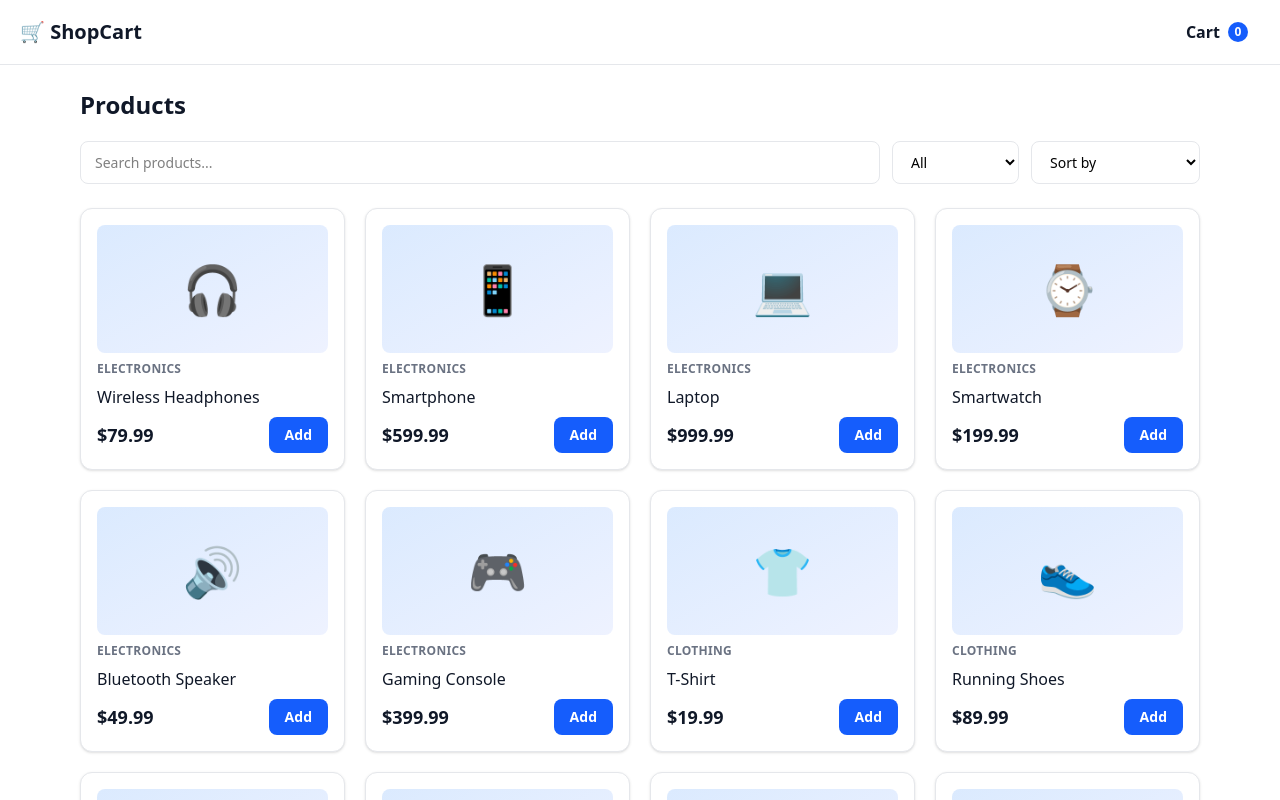
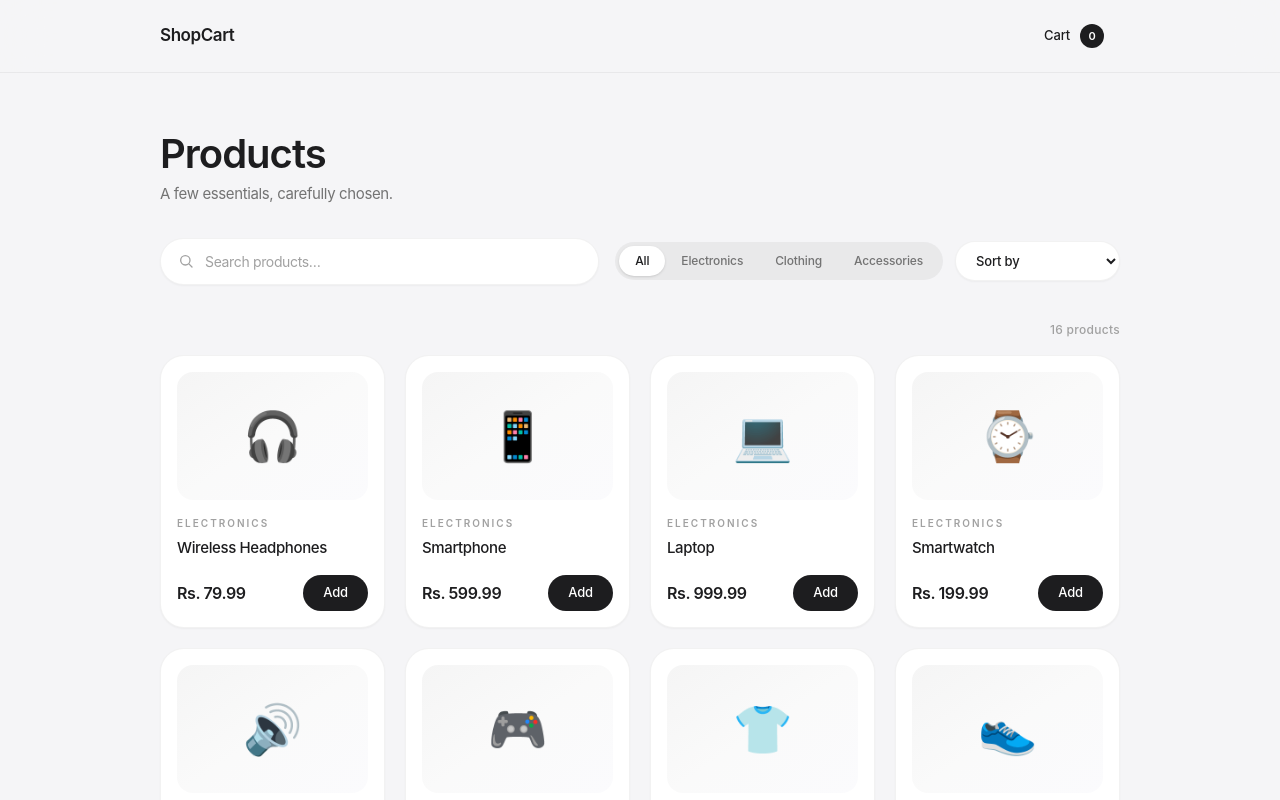
Before and after one commit to rupak-at/react_project_college, a React (Vite) app: page / in a window 1280 px wide. Shown: the top 800 px of the page. Built offline with nearby package versions, Linux system fonts and the light colour scheme.

Commit message:
Refactor to clean premium UI with rupee pricing

```diff
--- a/src/App.jsx
+++ b/src/App.jsx
@@ -11,7 +11,7 @@ function App() {
   return (
     <BrowserRouter>
       <Navbar cartCount={cartCount} />
-      <main className="mx-auto max-w-6xl px-4 py-6 pb-16">
+      <main className="mx-auto max-w-5xl px-5 py-10 pb-24 md:px-8 md:py-14">
         <Routes>
           <Route path="/" element={<CatalogPage onAdd={addToCart} />} />
           <Route
@@ -27,7 +27,21 @@ function App() {
           />
         </Routes>
       </main>
-      <Toaster position="top-center" toastOptions={{ duration: 2500 }} />
+      <Toaster
+        position="top-center"
+        toastOptions={{
+          duration: 2500,
+          style: {
+            background: '#1d1d1f',
+            color: '#ffffff',
+            borderRadius: '9999px',
+            fontSize: '13px',
+            fontWeight: '500',
+            padding: '10px 18px',
+            boxShadow: '0 8px 24px rgba(0, 0, 0, 0.16)',
+          },
+        }}
+      />
     </BrowserRouter>
   )
 }
--- a/src/components/CartSummary.jsx
+++ b/src/components/CartSummary.jsx
@@ -1,18 +1,20 @@
 function CartSummary({ count, total, onCheckout }) {
   return (
-    <aside className="self-start rounded-xl border border-gray-200 bg-white p-5 shadow-sm">
-      <h3 className="mb-3 text-lg font-bold text-gray-900">Order Summary</h3>
-      <p className="flex justify-between">
-        <span className="text-gray-600">Items</span>
-        <span className="font-medium">{count}</span>
+    <aside className="h-fit rounded-3xl border border-black/5 bg-white p-6 shadow-[0_1px_2px_rgba(0,0,0,0.04)] lg:sticky lg:top-24">
+      <h3 className="text-lg font-semibold tracking-tight text-[#1d1d1f]">Order Summary</h3>
+      <p className="mt-4 flex items-center justify-between text-[14px]">
+        <span className="text-neutral-500">Items</span>
+        <span className="font-medium text-[#1d1d1f]">{count}</span>
       </p>
-      <p className="mb-4 mt-3 flex justify-between border-t border-gray-200 pt-3 text-lg font-bold">
-        <span>Total</span>
-        <span>${total.toFixed(2)}</span>
+      <p className="mt-2 flex items-end justify-between border-t border-black/5 pt-4">
+        <span className="text-[14px] text-neutral-500">Total</span>
+        <span className="text-2xl font-semibold tracking-tight text-[#1d1d1f]">
+          Rs. {total.toFixed(2)}
+        </span>
       </p>
       <button
         type="button"
-        className="w-full rounded-lg bg-blue-600 py-2.5 font-semibold text-white transition hover:bg-blue-700"
+        className="mt-6 w-full rounded-full bg-[#1d1d1f] py-3 text-[15px] font-medium text-white transition hover:bg-black/80 active:scale-[0.98]"
         onClick={onCheckout}
       >
         Checkout
--- a/src/components/EmptyState.jsx
+++ b/src/components/EmptyState.jsx
@@ -1,10 +1,12 @@
 function EmptyState({ emoji, title, message, action }) {
   return (
-    <div className="rounded-xl border border-gray-200 bg-white px-6 py-16 text-center">
-      <span className="mb-3 block text-5xl">{emoji}</span>
-      <h3 className="mb-1 text-xl font-bold text-gray-900">{title}</h3>
-      <p className="mb-6 text-gray-500">{message}</p>
-      {action}
+    <div className="flex flex-col items-center rounded-3xl border border-black/5 bg-white px-6 py-20 text-center">
+      <span className="mb-5 flex h-20 w-20 items-center justify-center rounded-full bg-neutral-100 text-4xl">
+        {emoji}
+      </span>
+      <h3 className="text-2xl font-semibold tracking-tight text-[#1d1d1f]">{title}</h3>
+      <p className="mt-1.5 max-w-sm text-[15px] tracking-tight text-neutral-500">{message}</p>
+      <div className="mt-7">{action}</div>
     </div>
   )
 }
--- a/src/components/FilterBar.jsx
+++ b/src/components/FilterBar.jsx
@@ -1,31 +1,50 @@
 import { categories } from '../data/products'
 
-const inputClass =
-  'rounded-lg border border-gray-200 bg-white px-3.5 py-2.5 text-sm focus:outline-none focus:ring-2 focus:ring-blue-500'
+const selectClass =
+  'cursor-pointer rounded-full border border-black/5 bg-white px-4 py-2.5 text-[13px] font-medium text-[#1d1d1f] shadow-[0_1px_2px_rgba(0,0,0,0.04)] outline-none transition focus:ring-4 focus:ring-neutral-900/5'
 
 function FilterBar({ search, category, sort, onSearchChange, onCategoryChange, onSortChange }) {
   return (
-    <form className="mb-6 flex flex-wrap gap-3" onSubmit={(e) => e.preventDefault()}>
+    <form className="mb-9 flex flex-col gap-4 lg:flex-row lg:items-center" onSubmit={(e) => e.preventDefault()}>
+      <div className="relative grow">
+        <span className="pointer-events-none absolute left-4.5 top-1/2 -translate-y-1/2 text-neutral-400">
+          <svg width="16" height="16" viewBox="0 0 24 24" fill="none" stroke="currentColor" strokeWidth="2" strokeLinecap="round">
+            <circle cx="11" cy="11" r="7" />
+            <path d="m21 21-4.3-4.3" />
+          </svg>
+        </span>
         <input
           type="text"
-        className={`${inputClass} basis-64 grow min-w-0`}
-        placeholder="Search products..."
+          className="w-full rounded-full border border-black/5 bg-white py-3 pl-11 pr-5 text-[14px] tracking-tight text-[#1d1d1f] shadow-[0_1px_2px_rgba(0,0,0,0.04)] outline-none transition placeholder:text-neutral-400 focus:border-neutral-300 focus:ring-4 focus:ring-neutral-900/5"
+          placeholder="Search products…"
           value={search}
           onChange={onSearchChange}
         />
-      <select className={`${inputClass} cursor-pointer`} value={category} onChange={onCategoryChange}>
+      </div>
+      <div className="flex flex-wrap items-center justify-between gap-3 lg:justify-end">
+        <div className="inline-flex rounded-full bg-black/5 p-1">
           {categories.map((cat) => (
-          <option key={cat} value={cat}>
+            <button
+              type="button"
+              key={cat}
+              className={`rounded-full px-3.5 py-1.5 text-[12px] font-medium transition sm:px-4 ${
+                category === cat
+                  ? 'bg-white text-[#1d1d1f] shadow-sm'
+                  : 'text-neutral-500 hover:text-[#1d1d1f]'
+              }`}
+              onClick={() => onCategoryChange(cat)}
+            >
               {cat}
-          </option>
+            </button>
           ))}
-      </select>
-      <select className={`${inputClass} cursor-pointer`} value={sort} onChange={onSortChange}>
+        </div>
+        <select className={selectClass} value={sort} onChange={onSortChange}>
           <option value="featured">Sort by</option>
           <option value="price-asc">Price: Low to High</option>
           <option value="price-desc">Price: High to Low</option>
-        <option value="name">Name: A-Z</option>
+          <option value="name">Name: A–Z</option>
         </select>
+      </div>
     </form>
   )
 }
--- a/src/components/Navbar.jsx
+++ b/src/components/Navbar.jsx
@@ -2,19 +2,21 @@ import { Link } from 'react-router-dom'
 
 function Navbar({ cartCount }) {
   return (
-    <nav className="sticky top-0 z-10 flex items-center justify-between border-b border-gray-200 bg-white px-5 py-3">
-      <Link to="/" className="text-xl font-bold text-gray-900">
-        🛒 ShopCart
+    <nav className="sticky top-0 z-20 border-b border-black/5 bg-[#f5f5f7]/80 backdrop-blur-xl">
+      <div className="mx-auto flex max-w-5xl items-center justify-between px-5 py-4 md:px-8">
+        <Link to="/" className="text-[17px] font-semibold tracking-tight text-[#1d1d1f]">
+          ShopCart
         </Link>
         <Link
           to="/cart"
-        className="flex items-center gap-2 rounded-lg px-3 py-2 font-semibold text-gray-900 transition hover:bg-gray-100"
+          className="flex items-center gap-2.5 rounded-full px-4 py-2 text-[13px] font-medium text-[#1d1d1f] transition hover:bg-black/5 active:scale-95"
         >
           Cart
-        <span className="inline-flex h-5 min-w-5 items-center justify-center rounded-full bg-blue-600 px-1.5 text-xs font-bold text-white">
+          <span className="inline-flex h-6 min-w-6 items-center justify-center rounded-full bg-[#1d1d1f] px-2 text-[11px] font-semibold text-white">
             {cartCount}
           </span>
         </Link>
+      </div>
     </nav>
   )
 }
--- a/src/components/ProductCard.jsx
+++ b/src/components/ProductCard.jsx
@@ -2,18 +2,20 @@ function ProductCard({ product, onAdd }) {
   const { name, price, category, emoji } = product
 
   return (
-    <article className="flex flex-col gap-2 rounded-xl border border-gray-200 bg-white p-4 shadow-sm transition hover:-translate-y-0.5 hover:shadow-md">
-      <div className="flex h-32 items-center justify-center rounded-lg bg-gradient-to-br from-blue-100 to-indigo-50 text-5xl">
+    <article className="group flex flex-col rounded-3xl border border-black/5 bg-white p-4 shadow-[0_1px_2px_rgba(0,0,0,0.04)] transition duration-300 hover:-translate-y-1 hover:shadow-[0_12px_30px_rgba(0,0,0,0.08)]">
+      <div className="mb-4 flex h-32 items-center justify-center rounded-2xl bg-gradient-to-br from-neutral-100 via-neutral-50 to-[#fbfbfd] text-5xl transition-transform duration-300 group-hover:scale-[1.04]">
         {emoji}
       </div>
-      <span className="text-xs font-semibold uppercase tracking-wide text-gray-500">
+      <span className="text-[10px] font-semibold uppercase tracking-[0.2em] text-neutral-400">
         {category}
       </span>
-      <h3 className="text-base font-medium text-gray-900">{name}</h3>
-      <div className="mt-auto flex items-center justify-between">
-        <span className="text-lg font-bold text-gray-900">${price.toFixed(2)}</span>
+      <h3 className="mt-1.5 text-[15px] font-medium tracking-tight text-[#1d1d1f]">{name}</h3>
+      <div className="mt-auto flex items-center justify-between pt-4">
+        <span className="text-[16px] font-semibold tracking-tight text-[#1d1d1f]">
+          Rs. {price.toFixed(2)}
+        </span>
         <button
-          className="rounded-lg bg-blue-600 px-4 py-2 text-sm font-semibold text-white transition hover:bg-blue-700"
+          className="rounded-full bg-[#1d1d1f] px-5 py-2 text-[13px] font-medium text-white transition hover:bg-black/80 active:scale-95"
           onClick={() => onAdd(product)}
         >
           Add
--- a/src/components/ProductGrid.jsx
+++ b/src/components/ProductGrid.jsx
@@ -2,7 +2,7 @@ import ProductCard from './ProductCard'
 
 function ProductGrid({ products, onAdd }) {
   return (
-    <div className="grid grid-cols-1 gap-5 sm:grid-cols-2 md:grid-cols-3 lg:grid-cols-4">
+    <div className="grid grid-cols-2 gap-4 sm:grid-cols-3 lg:grid-cols-4 lg:gap-5">
       {products.map((product) => (
         <ProductCard key={product.id} product={product} onAdd={onAdd} />
       ))}
--- a/src/index.css
+++ b/src/index.css
@@ -1,5 +1,15 @@
 @import "tailwindcss";
 
 body {
-  font-family: system-ui, -apple-system, "Segoe UI", Roboto, sans-serif;
+  font-family: -apple-system, BlinkMacSystemFont, "SF Pro Display", "SF Pro Text", "Segoe UI", Roboto, sans-serif;
+  background-color: #f5f5f7;
+  color: #1d1d1f;
+  -webkit-font-smoothing: antialiased;
+  -moz-osx-font-smoothing: grayscale;
+  letter-spacing: -0.01em;
 }
+
+::selection {
+  background: rgba(0, 0, 0, 0.85);
+  color: #fff;
+}
--- a/src/pages/CatalogPage.jsx
+++ b/src/pages/CatalogPage.jsx
@@ -38,16 +38,29 @@ function CatalogPage({ onAdd }) {
 
   return (
     <section>
-      <h1 className="mb-5 text-2xl font-bold text-gray-900">Products</h1>
+      <header className="mb-8 text-center sm:text-left">
+        <h1 className="text-[34px] font-semibold leading-tight tracking-tight text-[#1d1d1f] md:text-[40px]">
+          Products
+        </h1>
+        <p className="mt-1 text-[15px] tracking-tight text-neutral-500">
+          A few essentials, carefully chosen.
+        </p>
+      </header>
+
       <FilterBar
         search={search}
         category={category}
         sort={sort}
         onSearchChange={(e) => setSearch(e.target.value)}
-        onCategoryChange={(e) => setCategory(e.target.value)}
+        onCategoryChange={setCategory}
         onSortChange={(e) => setSort(e.target.value)}
       />
+
       {filteredProducts.length > 0 ? (
+        <>
+          <p className="mb-4 text-right text-[12px] font-medium tracking-wide text-neutral-400">
+            {filteredProducts.length} {filteredProducts.length === 1 ? 'product' : 'products'}
+          </p>
           <ProductGrid
             products={filteredProducts}
             onAdd={(product) => {
@@ -55,6 +68,7 @@ function CatalogPage({ onAdd }) {
               toast.success(`${product.name} added to cart`)
             }}
           />
+        </>
       ) : (
         <EmptyState
           emoji="🔍"
```
Also changed, not shown: src/components/CartItem.jsx (+22 -11 lines), src/pages/CartPage.jsx (+10 -5 lines). Lines whose indentation alone changed are shown as unchanged.
